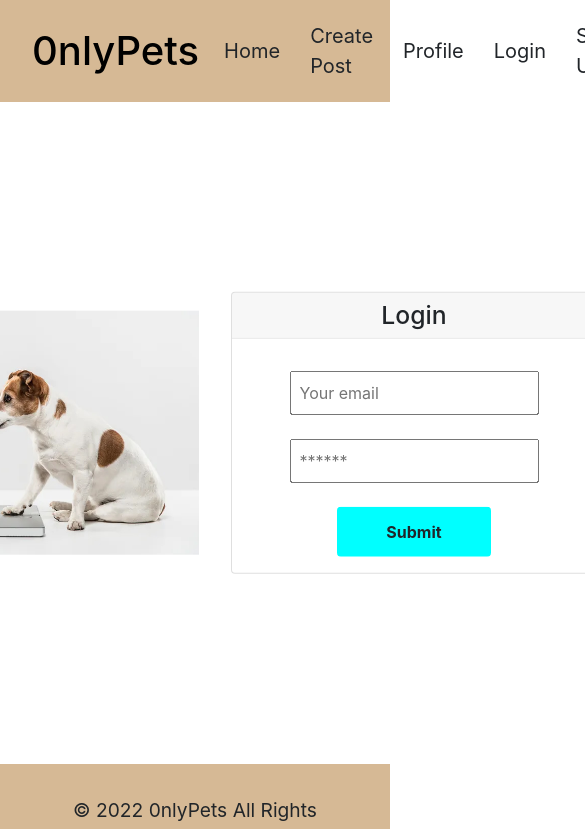
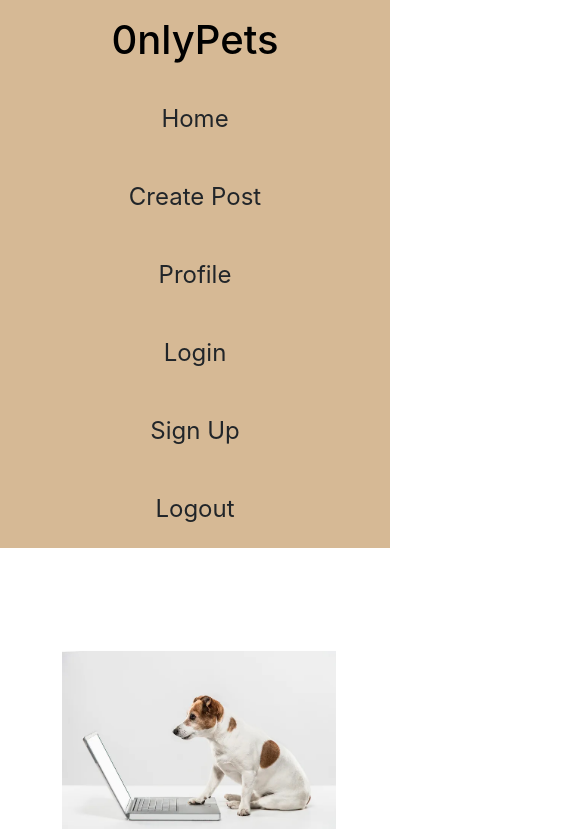
Before and after one commit to alex-d-marten/0nlypets, a React (Create React App) app in the folder client/: page /login in a window 390 px wide. Shown: the top 829 px of the page, 585 px wide, since content can reach past the window. Built offline with nearby package versions, Linux system fonts and the light colour scheme; what apollo-upload-client would draw is missing.

Commit message:
mobile responsive header, footer and profile, create post, and home

```diff
--- a/client/src/components/Header/index.js
+++ b/client/src/components/Header/index.js
@@ -4,7 +4,7 @@ function Header({ currentPage, setCurrentPage }){
     return(
         <header className="top-header">
             <div className="flex-container">
-                <a href="/" className="custom-a"><h1 className="head-1">0nlyPets</h1></a>
+                <a href="/" className="header-a custom-a"><h1 className="head-1">0nlyPets</h1></a>
                 <Nav
                 currentPage={currentPage}
                 setCurrentPage={setCurrentPage}
--- a/client/src/index.css
+++ b/client/src/index.css
@@ -19,6 +19,7 @@ code {
 /* component styles */
 a{
   color: #000;
+  transition: color .35s;
 }
 a:hover {
   color: #fff;
@@ -73,7 +74,7 @@ a:hover {
 } */
 
 .main-section {
-  min-height: calc(100vh - 92.8px - 89.59px);
+  min-height: calc(100vh - 92.8px - 80px);
   padding: 2rem;
   position: relative;
 }
@@ -112,3 +113,53 @@ a{
 .left-margin{
   margin-left: 2rem;
 }
+
+
+/* media queries */
+
+@media only screen and (max-width: 1000px)  {
+
+  .flex-container{
+    flex-wrap: wrap;
+    justify-content: center;
+  }
+
+  .main-section{
+    padding: 1rem;
+  }
+
+  .header-a{
+    width: 100%;
+    text-align: center;
+  }
+
+  .nav-list{
+    display: flex;
+    flex-wrap: wrap;
+    width: 100%;
+  }
+
+  .nav-list a{
+    width: 100%;
+    margin-top: 2rem;
+    text-align: center;
+  }
+
+  .nav-list li{
+    font-size: 1.5rem;
+    margin: 0;
+    width: 100%;
+  }
+
+  .left-margin{
+    margin: 0;
+  }
+
+  .login-img{
+    width: 75%;
+  }
+
+  .login-form{
+    width: 75%;
+  }
+}
--- a/client/src/pages/Login.js
+++ b/client/src/pages/Login.js
@@ -33,11 +33,11 @@ const Login = (props) => {
   };
   return (
     <main className="row w-100 login-main mb-4">
-      <div className='d-flex w-100 align-items-center justify-content-center'>
-        <div className='col-12 col-md-5'>
+      <div className='d-flex w-100 align-items-center flex-wrap justify-content-center'>
+        <div className='col-12 col-md-5 login-img'>
           <img src={dogLogin} alt="dog login" className='w-100' />
         </div>
-        <div className="col-12 col-md-5 left-margin">
+        <div className="col-12 col-md-5 left-margin login-form">
           <div className="card">
             <h2 className="card-header text-center">Login</h2>
             <div className="card-body">
--- a/client/src/pages/Signup.js
+++ b/client/src/pages/Signup.js
@@ -32,11 +32,11 @@ const Signup = () => {
   };
   return (
     <main className="row w-100 login-main mb-4">
-      <div className='d-flex w-100 align-items-center justify-content-center'>
-        <div className='col-12 col-md-5'>
+      <div className='d-flex w-100 align-items-center flex-wrap justify-content-center'>
+        <div className='col-12 col-md-5 login-img'>
             <img src={petSignup} alt="pet holding signup poster" className='w-100' />
         </div>
-        <div className="col-12 col-md-5 left-margin">
+        <div className="col-12 col-md-5 left-margin login-form">
           <div className="card">
             <h2 className="card-header text-center">Sign Up</h2>
             <div className="card-body">
```
